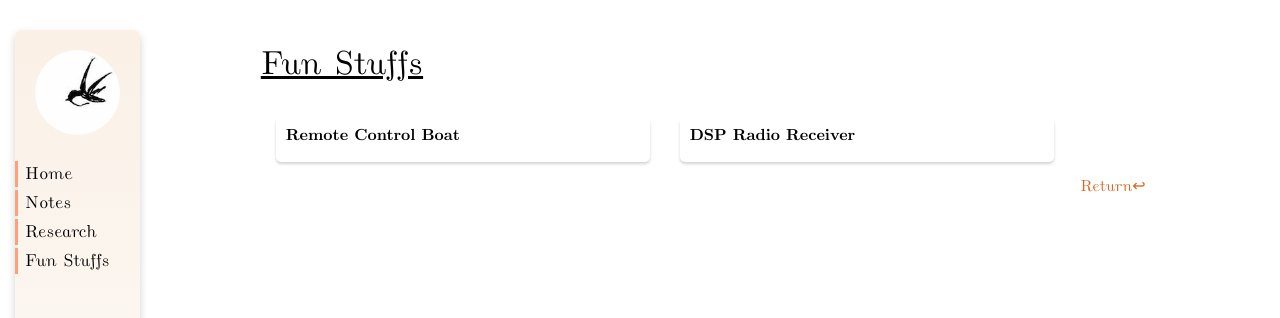
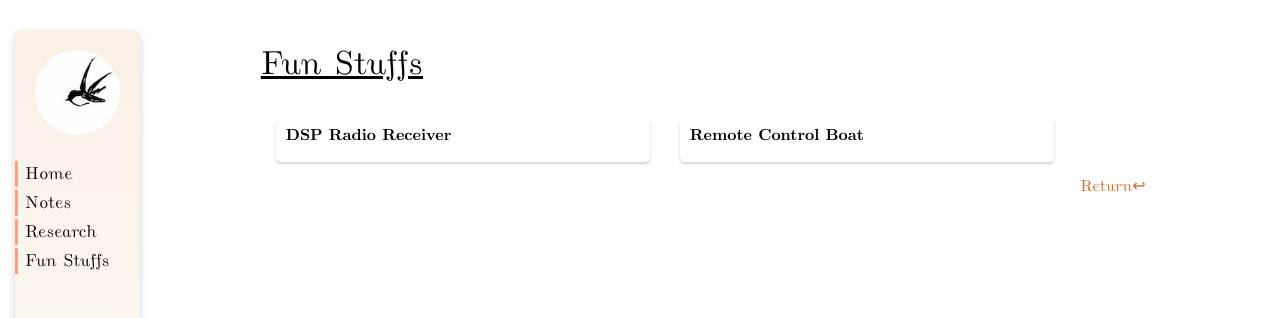
Before and after one commit to YanhengWang/yanhengwang.github.io, a Jekyll site: the page built from fun/index.md, in a window 1280 px wide. Shown: the top 318 px of the page. Built offline with Jekyll 4.4.1, drawn with Linux system fonts in a browser that asks for light colours.

Commit message:
fix bugs in grid layout

```diff
--- a/_layouts/grid.html
+++ b/_layouts/grid.html
@@ -10,7 +10,7 @@ layout: root
     <div class="vspace"></div>
 
     {% assign base = page.dir | remove: "/" %}
-    {% assign list = site.pages %}
+    {% assign list = site.pages | sort: "title" %}
     {% for x in list %}
     {% if x.path != page.path and x.path contains base and x.name == "index.md" %}
     <a href="{{ x.url }}">
```
Also changed, not shown: 404.md (+1 -1 lines).
